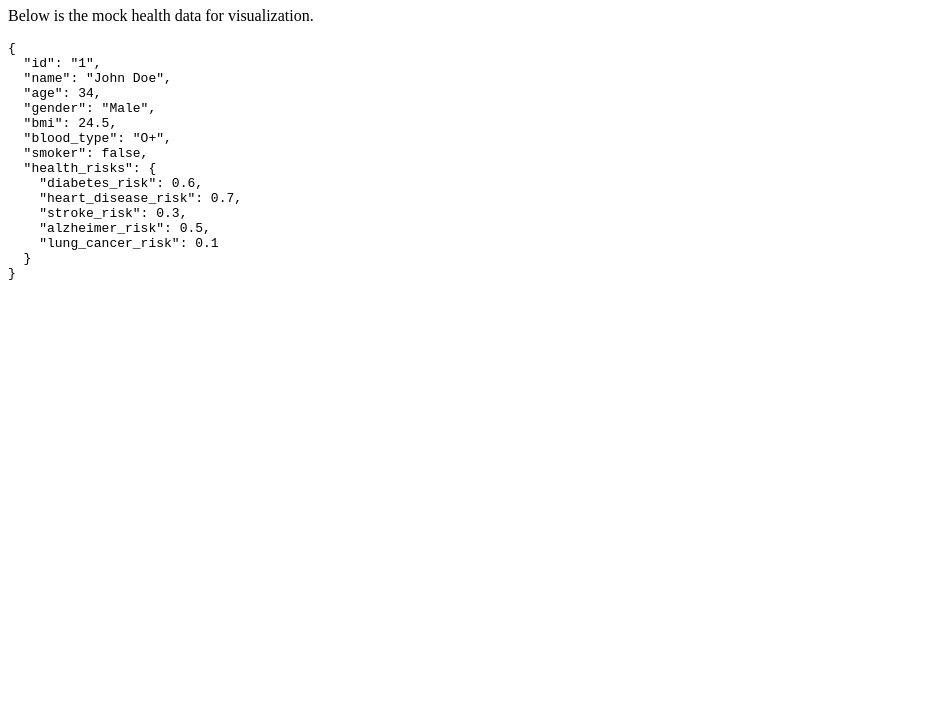
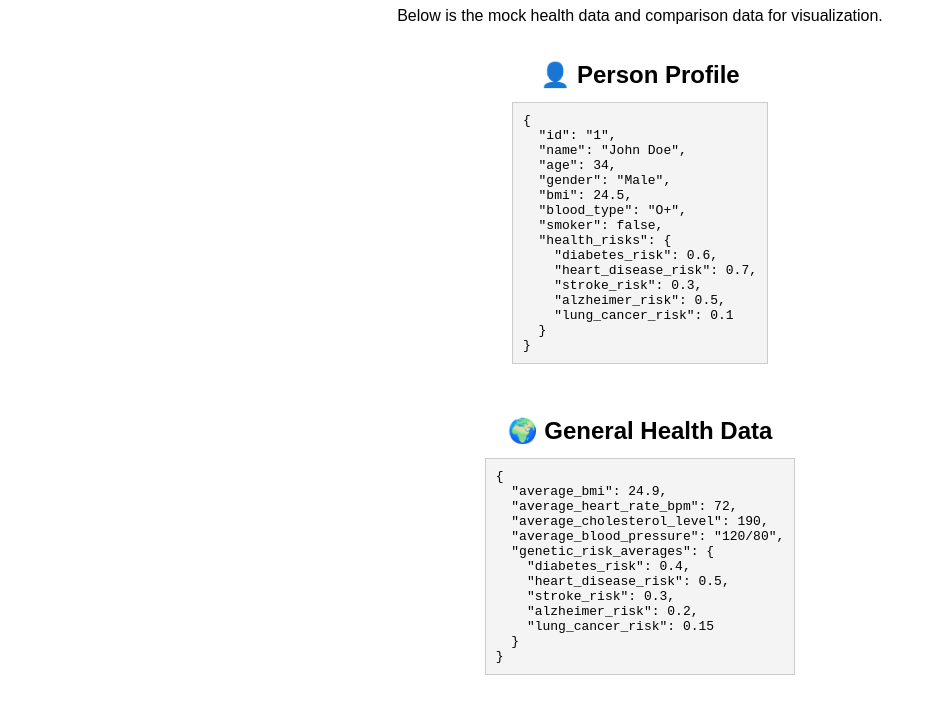
Before and after one commit to Simone-haukjaer/BigBrother, a plain HTML site: page src/index.html in a window 1280 px wide. Shown: the part 73-800 px from the top of the page, without its empty margins (0-937 px from the left). Drawn offline with Linux system fonts and the light colour scheme.

Commit message:
Add general data and styling

```diff
--- /dev/null
+++ b/src/data/generaldata.json
@@ -0,0 +1,13 @@
+{
+    "average_bmi": 24.9,
+    "average_heart_rate_bpm": 72,
+    "average_cholesterol_level": 190,
+    "average_blood_pressure": "120/80",
+    "genetic_risk_averages": {
+      "diabetes_risk": 0.4,
+      "heart_disease_risk": 0.5,
+      "stroke_risk": 0.3,
+      "alzheimer_risk": 0.2,
+      "lung_cancer_risk": 0.15
+    }
+  }
--- a/src/index.html
+++ b/src/index.html
@@ -1,17 +1,20 @@
 <!DOCTYPE html>
 <html lang="en">
 <head>
-    <meta charset="UTF-8">
-    <meta name="viewport" content="width=device-width, initial-scale=1.0">
-    <title>Big Brother - Health Data</title>
-    <link rel="stylesheet" href="style.css">
+  <meta charset="UTF-8" />
+  <meta name="viewport" content="width=device-width, initial-scale=1.0"/>
+  <title>Big Brother - Health Data</title>
+  <link rel="stylesheet" href="style.css">
 </head>
 <body>
-    <h1>Big Brother - Health Risk Data</h1>
-    <p>Below is the mock health data for visualization.</p>
+  <h1>Big Brother - Health Risk Data</h1>
+  <p>Below is the mock health data and comparison data for visualization.</p>
 
-    <pre id="data-display">Loading data...</pre>
+  <div id="data-display">
+    <div id="person-data"></div>
+    <div id="general-data"></div>
+  </div>
 
-    <script src="script.js"></script>
+  <script src="script.js"></script>
 </body>
 </html>
--- a/src/script.js
+++ b/src/script.js
@@ -1,7 +1,23 @@
-fetch("data/persondata.json")
-  .then(response => response.json())
-  .then(data => {
-    document.getElementById("data-display").textContent = JSON.stringify(data, null, 2);
-    // In here we can setup the data to be visualized with Chart.js or D3.js
-  })
-  .catch(error => console.error("Error loading data:", error));
+// Load both JSON files in parallel
+Promise.all([
+  fetch("data/persondata.json").then(res => res.json()),
+  fetch("data/generaldata.json").then(res => res.json())
+])
+.then(([person, general]) => {
+  const personSection = document.getElementById("person-data");
+  const generalSection = document.getElementById("general-data");
+
+  personSection.innerHTML = `
+    <h2>👤 Person Profile</h2>
+    <pre>${JSON.stringify(person, null, 2)}</pre>
+  `;
+
+  generalSection.innerHTML = `
+    <h2>🌍 General Health Data</h2>
+    <pre>${JSON.stringify(general, null, 2)}</pre>
+  `;
+})
+.catch(err => {
+  document.getElementById("data-display").textContent = "Failed to load data.";
+  console.error("Error loading data:", err);
+});
--- /dev/null
+++ b/src/style.css
@@ -0,0 +1,25 @@
+body {
+    font-family: Arial, sans-serif;
+    margin: 20px;
+    text-align: center;
+  }
+
+  #data-display {
+    display: flex;
+    flex-direction: column;
+    align-items: center;
+    gap: 20px;
+  }
+
+  pre {
+    background-color: #f4f4f4;
+    padding: 10px;
+    border: 1px solid #ccc;
+    max-width: 700px;
+    text-align: left;
+    overflow-x: auto;
+  }
+
+  h2 {
+    margin-bottom: 5px;
+  }
```
